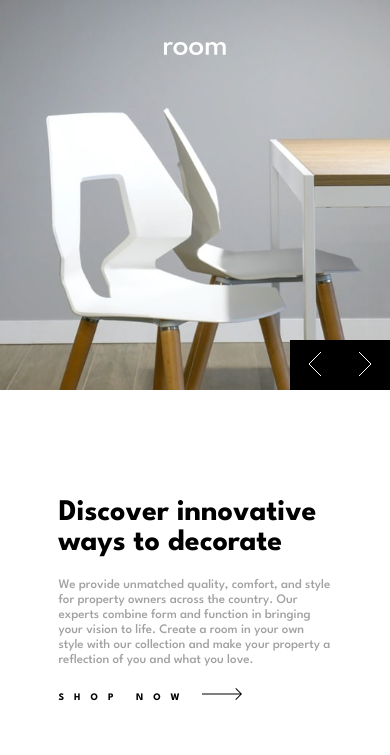
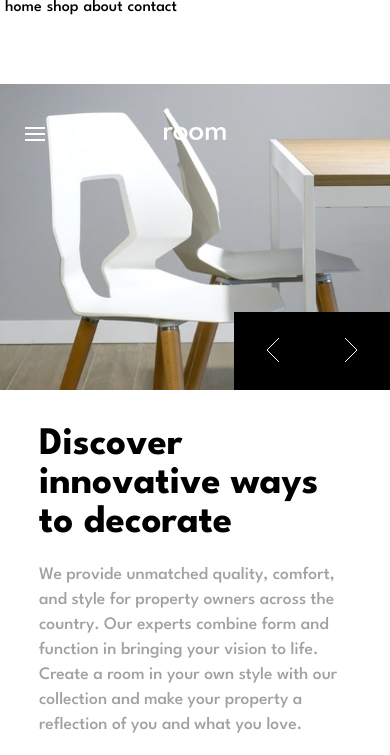
Before and after one commit to antoebtfr/fM_room-homepage, a plain HTML site: page index.html in a window 390 px wide. Shown: the top 755 px of the page. Drawn offline with nearby package versions, Linux system fonts and the light colour scheme.

Commit message:
resp styke

```diff
--- a/index.html
+++ b/index.html
@@ -31,7 +31,18 @@
 <body>
 
   <section id="top-left-section">
+  <div class="responsive" id="navbar-responsive">
+    <ul class="menu">
+      <li>Home</li>
+      <li>Shop</li>
+      <li>About</li>
+      <li>Contact</li>
+    </ul>
+  </div>
+
+
     <nav>
+      <svg class="responsive" id="menu-burger-icon" width="20" height="14" xmlns="http://www.w3.org/2000/svg"><path d="M20 12v2H0v-2h20zm0-6v2H0V6h20zm0-6v2H0V0h20z" fill="#FFF" fill-rule="evenodd"/></svg>
       <a href="#">
         <svg id="site-logo" width="62" height="14" xmlns="http://www.w3.org/2000/svg">
           <path
@@ -128,8 +139,8 @@
       </button>
     </div>
   </section>
-  <section id="bottom-left-section"></section>
-  <section id="bottom-middle-section">
+  <section class="homepage-section" id="bottom-left-section"></section>
+  <section class="homepage-section" id="bottom-middle-section">
 
     <div>
       <h2>About our furniture</h2>
@@ -142,7 +153,7 @@
 
 
   </section>
-  <section id="bottom-right-section"></section>
+  <section class="homepage-section" id="bottom-right-section"></section>
 
 
 
--- a/script/slider.js
+++ b/script/slider.js
@@ -15,6 +15,9 @@ export default class Slider {
 
         $('#btn-angle-previous').click(this.previousSlide);
         $('#btn-angle-next').click(this.nextSlide);
+
+        $('#btn-angle-previous-mobile').click(this.previousSlide);
+        $('#btn-angle-next-mobile').click(this.nextSlide);
      }
 
     previousSlide = () => {
--- a/style/homepage.css
+++ b/style/homepage.css
@@ -5,6 +5,9 @@ body{
     width: 100vw;
 }
 
+.reponsive {
+    display: none;
+}
 
 #top-left-section{
     color: white;
--- a/style/responsive.css
+++ b/style/responsive.css
@@ -13,6 +13,13 @@
         height: 100vw;
         position: relative;
     }
+
+
+    .homepage-section{
+        width: 100vw !important;
+    }
+
+
 
     nav {
         margin-left: 0;
@@ -33,10 +40,55 @@
 
     #angle-container #btn-angle-previous-mobile,
     #angle-container #btn-angle-next-mobile {
-        width: 50px;
-        height: 50px;
+        width: 20vw;
+        height: 20vw;
         cursor: pointer;
     }
 
+    .slide .shop-now-button{
+        font-size:  20px;
+        letter-spacing: 20px;
+    }
+
+    .slide h1, .slide h2{
+        font-size: 10vw;
+    }
+
+    .slide p, #bottom-middle-section div p{
+        line-height: 25px;
+        font-size: 4.5vw;
+    }
+
+    .slide{
+        width: 80%;
+    }
+
+    .slide .shop-now-button {
+        font-size: 20px;
+        letter-spacing: 17px;
+    }
+
+
+    #menu-burger-icon{
+        position: absolute;
+        left: 3vh;
+        cursor: pointer;
+    }
+
+    #navbar-responsive{
+        width: 100vw;
+        height: 10vh;
+        background: white;
+        color : black;
+        text-transform: lowercase;
+    }
+
+    .menu {
+        display: flex;
+    }
+
+    .menu li {
+        margin-left: 5px;
+    }
 
 }
```
